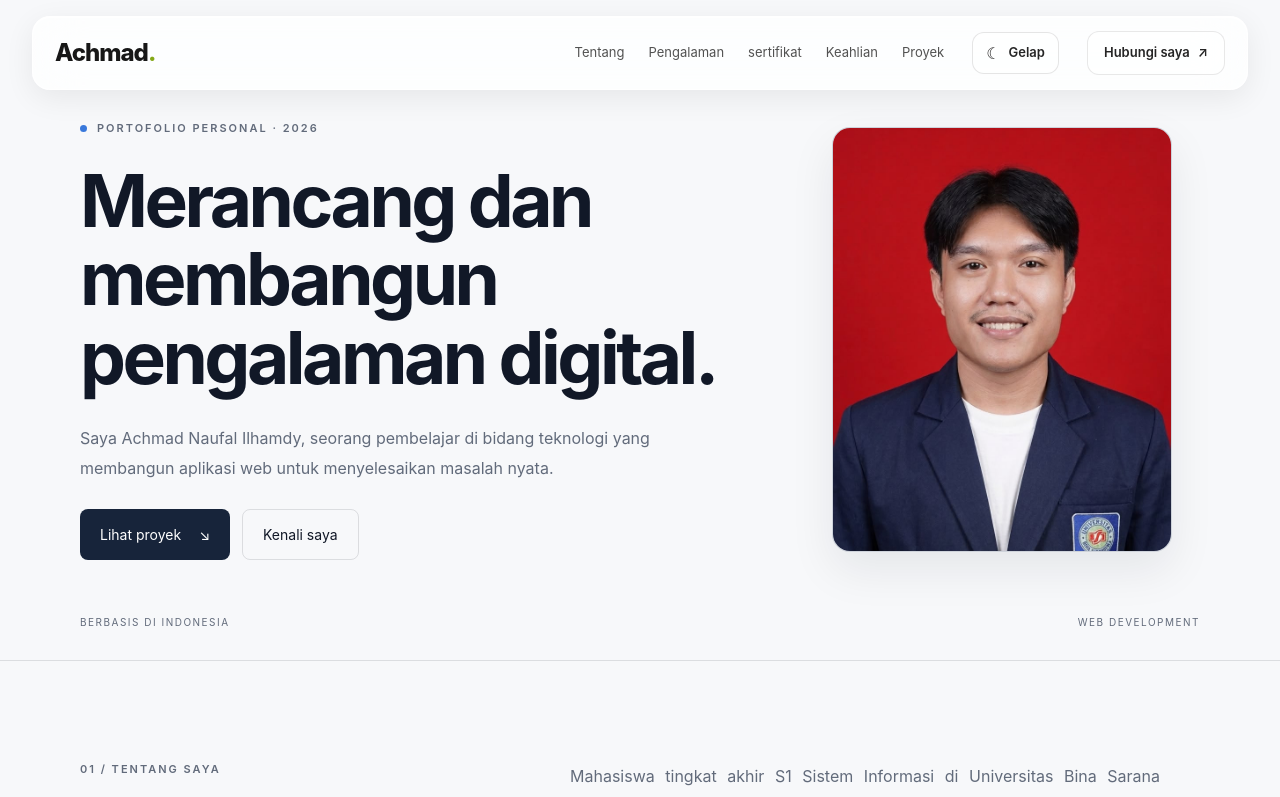
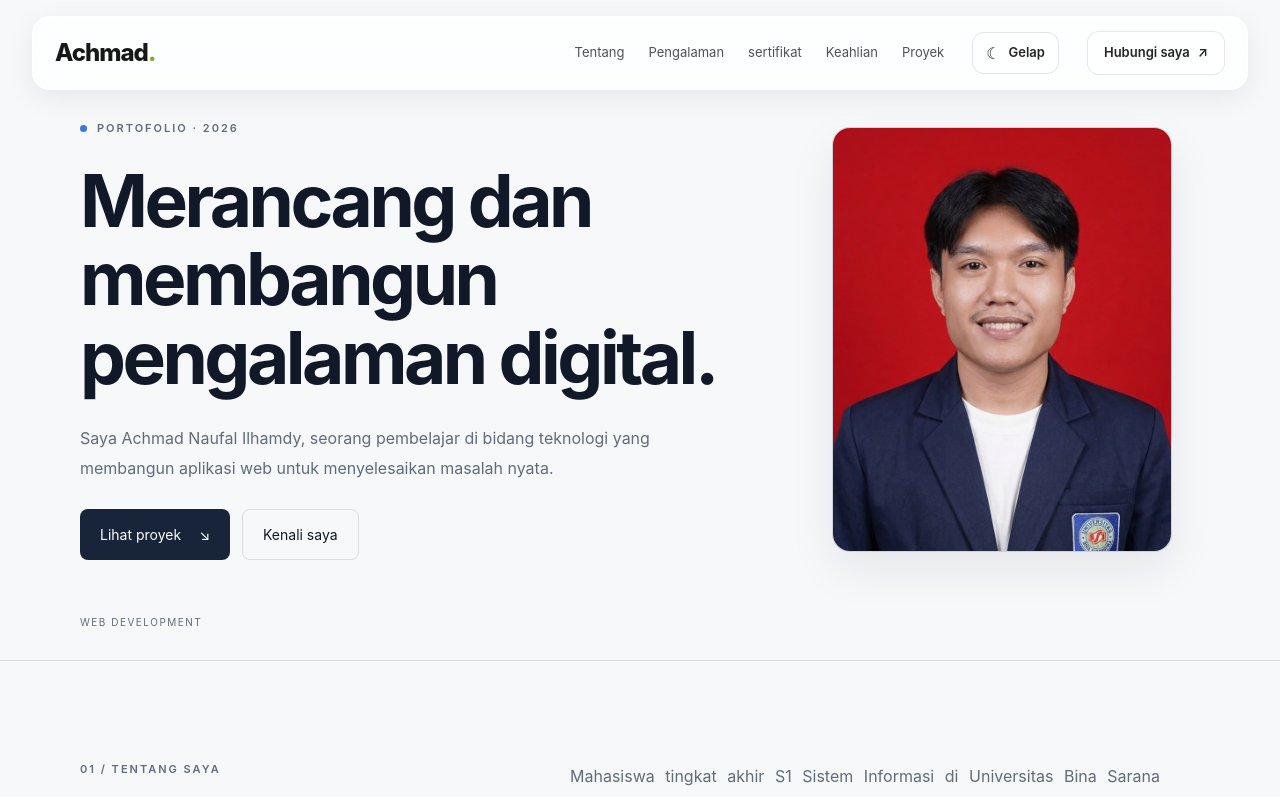
Before and after one commit to Lerigo12/portofolio, a React (Vite) app: page / in a window 1280 px wide. Shown: the top 797 px of the page. Built offline with nearby package versions, Linux system fonts and the light colour scheme.

Commit message:
Update Hero.jsx

```diff
--- a/src/components/Hero.jsx
+++ b/src/components/Hero.jsx
@@ -24,7 +24,7 @@ function Hero() {
         <div className="hero-text">
           <p className="hero-label">
             <span className="status-dot" />
-            PORTOFOLIO PERSONAL · 2026
+            PORTOFOLIO · 2026
           </p>
 
           <h1 className="hero-title">
@@ -60,7 +60,6 @@ function Hero() {
       </div>
 
       <div className="hero-bottom">
-        <span>BERBASIS DI INDONESIA</span>
         <span>WEB DEVELOPMENT</span>
       </div>
     </section>
```
